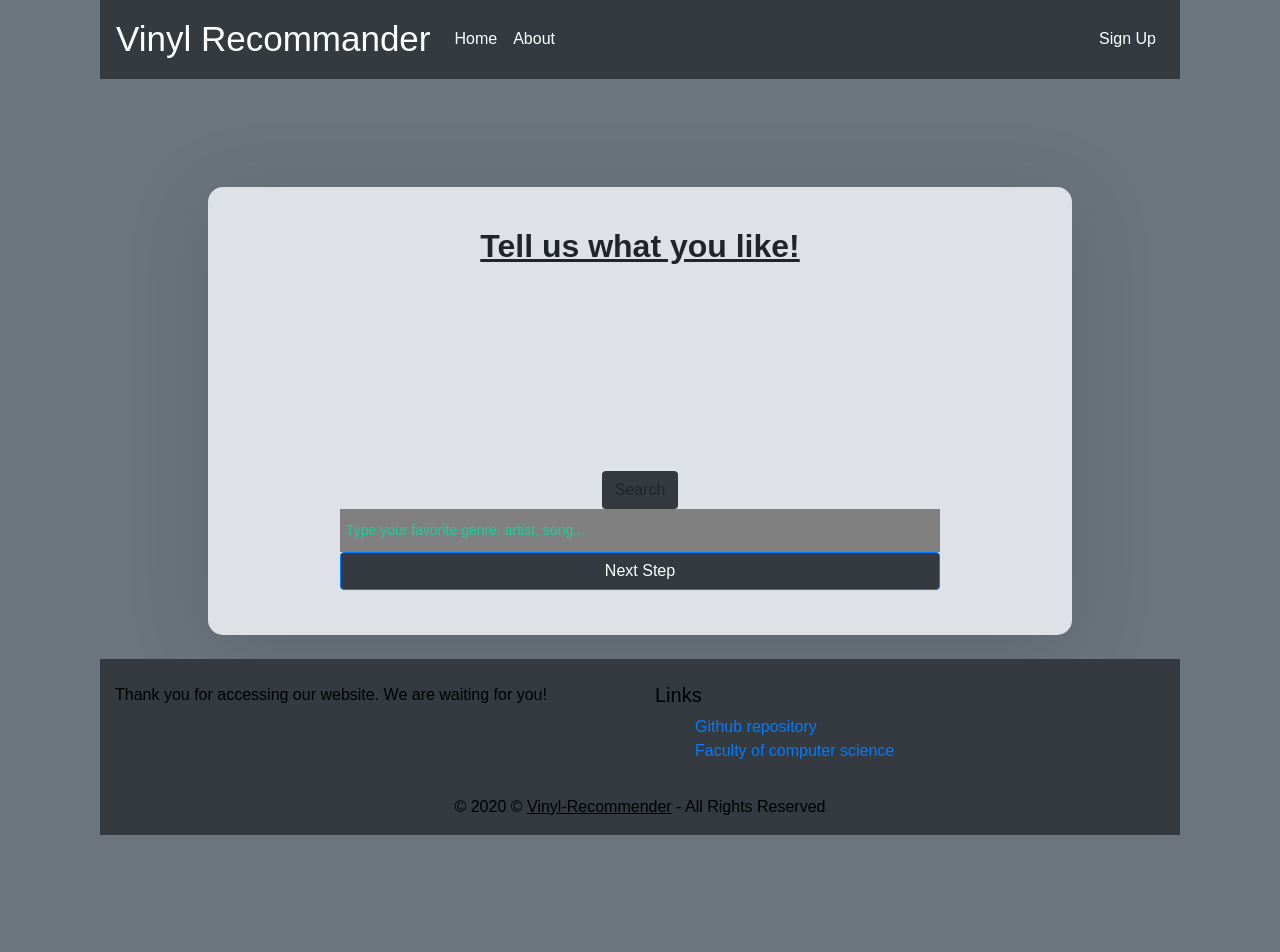
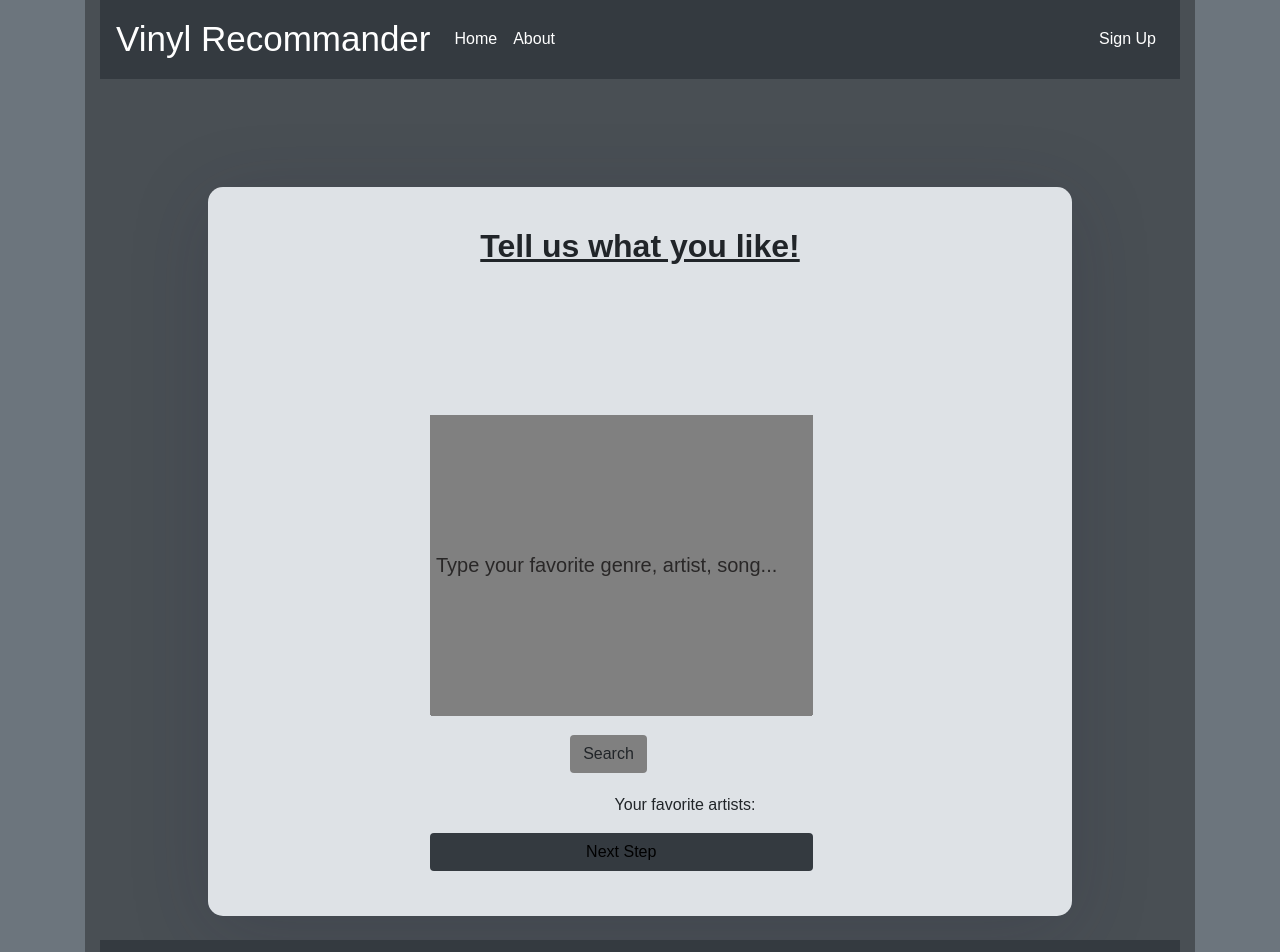
Before and after one commit to CiprianBodnar/Vinyl-Recommender-Tool, a React (Create React App) app in the folder vinyl-frontend/: page /form in a window 1280 px wide. Shown: the top 952 px of the page. Before the commit the page ends 835 px from the top, so only its background shows below. Built offline with nearby package versions, Linux system fonts and the light colour scheme.

Commit message:
Semifinal2

```diff
--- a/vinyl-frontend/src/components/AutoCompleteText.css
+++ b/vinyl-frontend/src/components/AutoCompleteText.css
@@ -1,20 +1,37 @@
+.App{
+    margin-left: 90px;
+}
 .AutoCompleteText{
-    width: 100%;
+    width: 75%;
+    height: 300px;
     border: 1px solid grey;
     box-shadow: 0 0 0 1px rgba(0,0,0,.1), 0 2px 4x 1px rgba(0,0,0,.18);
     font-family: Arial, Helvetica, sans-serif;
-    font-size: 14px;
-    color:  #1ecd97;
+    font-size: 25px;
+    color:  red;
 }
 .AutoCompleteText ::placeholder{
-    color:  #1ecd97;
+    color:  rgb(41, 39, 39);
+}
+
+.button-next{
+    width: 75%;
+    color:black;
+}
+
+.button-search{
+    margin-top: 20px;
+    margin-bottom: 20px;
+    margin-right:30%;
+    background-color: gray !important;
 }
 .AutoCompleteText input{
     width:  100%;
+    height: 300px;
     border: none;
     font-family: Arial, Helvetica, sans-serif;
-    font-size: 14px;
-    color:  #1ecd97;
+    font-size: 20px;
+    color:  black;
     padding: 10px 5px;
     box-sizing: border-box;
     outline: none;
@@ -27,7 +44,7 @@
     margin: 0;
     padding: 0;
     border-top: 1px solid grey;
-    color:#1ecd97;
+    color:black;
 }
 
 .AutoCompleteText ul::before{
@@ -40,7 +57,7 @@
 
 .AutoCompleteText li:hover{
     text-decoration:  underline;
-    background-color: #1ecd97;
+    background-color: grey;
     color:black;
 
 }
--- a/vinyl-frontend/src/components/AutoCompleteText.js
+++ b/vinyl-frontend/src/components/AutoCompleteText.js
@@ -8,6 +8,10 @@ export default class AutoCompleteText extends React.Component{
         this.state={
             suggestions: [],
             text : '',
+            artistpref : '',
+            genrepref : '',
+            songpref : '',
+            albumpref : ''
         };
     }
 
@@ -20,7 +24,6 @@ export default class AutoCompleteText extends React.Component{
             suggestions = items.sort().filter(v => regex.test(v));
         }
             this.setState(() => ({suggestions,text:value}));
-            //console.log("value",value);
     }
 
     suggestionSelected(value){
@@ -80,17 +83,17 @@ export default class AutoCompleteText extends React.Component{
            console.log("search genres: ",genre_array);
            console.log("search artists: ",artist_array);
 
-        //    localStorage.clear('artistsPref');
-        //    localStorage.clear('genrePref');
-        //    localStorage.clear('album_array');
-        //    localStorage.clear('song_array');
+           this.setState({
+              artistpref : artist_array,
+              genrePref : genre_array,
+              songpref : song_array,
+              albumpref : album_array
+            })
 
            localStorage.setItem('artistsPref', JSON.stringify(artist_array));
            localStorage.setItem('genrePref', JSON.stringify(genre_array));
            localStorage.setItem('album_array', JSON.stringify(album_array));
            localStorage.setItem('song_array', JSON.stringify(song_array));
-
-
 
            console.log("search songs: ",song_array);
            console.log("search albums: ",album_array);
@@ -196,19 +199,17 @@ export default class AutoCompleteText extends React.Component{
         const{text}=this.state;
         return(
             <div className="App">
-            <button className="btn btn--loginApp-link" onClick={() => {this.string()}}>
-            Search
-                  </button>
-
-
-           <div className="AutoCompleteText">
-
-               <input value={text} placeholder="Type your favorite genre, artist, song..." onChange={this.onTextChanged} type="text" />
-               {this.renderSuggestions()}
-
-           </div>
-            <button onClick={handleFormSubmit} type="submit" className="btn btn-primary btn-block"> Next Step</button>
-
+                <div className="AutoCompleteText">
+                    <input value={text} placeholder='Type your favorite genre, artist, song... ' onChange={this.onTextChanged} type="textarea" />
+                    {this.renderSuggestions()}
+                </div>
+                <button className="btn btn--loginApp-link button-search" onClick={() => {this.string()}}>
+                        Search
+                    </button>
+                <div>
+                    <p>Your favorite artists: {this.state.artistpref}</p>
+                </div>
+                <button onClick={handleFormSubmit} type="submit" className="btn btn-block btn--loginApp-link button-next"> Next Step</button>
            </div>
         );
     }
--- a/vinyl-frontend/src/components/FormPreferences.js
+++ b/vinyl-frontend/src/components/FormPreferences.js
@@ -31,13 +31,12 @@ export default class FormPreferences extends Component {
 
 
     return (
-        <Container>
+        <Container style={{backgroundColor: '#00000054'}}>
             <NavigationHome />
             <form method="GET" style={formm}>
                 <div >
                     <h2 style={{"fontWeight":"bold", "textDecoration":"underline",  "textAlign":"center"}}>Tell us what you like!</h2>
                 </div>
-                <br/><br/>
 
                 <div className="App-Component">
                 <AutoCompleteText items={musicGenres}/>
--- a/vinyl-frontend/src/components/NavigationLogged.js
+++ b/vinyl-frontend/src/components/NavigationLogged.js
@@ -25,7 +25,7 @@ export default class Navigation extends Component{
                 <Navbar.Collapse className="justify-content-end">
                     <Nav>
                         <NavDropdown title="My profile" id="basic-nav-dropdown">
-                            <NavDropdown.Item href="/profile/collection">Collection</NavDropdown.Item>
+                            <NavDropdown.Item href="/profile/user">Recommandations</NavDropdown.Item>
                             <NavDropdown.Item href="/home">Sign Out</NavDropdown.Item>
                         </NavDropdown>
                     </Nav>
--- a/vinyl-frontend/src/components/NewSearch.js
+++ b/vinyl-frontend/src/components/NewSearch.js
@@ -31,7 +31,7 @@ export default class NewSearch extends Component {
 
 
     return (
-        <Container>
+        <Container style={{backgroundColor: '#00000054'}}>
             <NavigationLogged />
             <form method="GET" style={formm}>
                 <div >
--- a/vinyl-frontend/src/views/profile/Profile.js
+++ b/vinyl-frontend/src/views/profile/Profile.js
@@ -13,10 +13,6 @@ export default class Profile extends Component {
   constructor(props){
     super(props);
         this.state = {
-          // artistsPref : JSON.parse(localStorage.getItem('artistsPref')),
-          // genrePref : JSON.parse(localStorage.getItem('genrePref')),
-          // album_array : JSON.parse(localStorage.getItem('album_array')),
-          // song_array : JSON.parse(localStorage.getItem('song_array')),
           initialStateSearch: "Search details for an artist...",
           currentArtist: '',
           genreRec_name : 'By preferred genres',
@@ -29,15 +25,19 @@ export default class Profile extends Component {
           artistRec_foll : '',
           artistRec_genre : '',
           artistRec_image : 'https://images.freeimages.com/images/large-previews/506/my-turntable-2-1424358.jpg',
+          artistsPref : JSON.parse(localStorage.getItem('artistsPref')),
+          genrePref : JSON.parse(localStorage.getItem('genrePref')),
+          album_array : JSON.parse(localStorage.getItem('album_array')),
+          song_array : JSON.parse(localStorage.getItem('song_array'))
   };
   }
-  changeArtist(currentArtist){
-    this.setState({currentArtist});
+  changeArtist(newArtist){
+    this.setState({currentArtist : newArtist});
   }
+
 
   getSearchArtist = async (artistName) => {
 
-    // var idUser = localStorage.getItem('id_user');
     var url = 'http://localhost:8000/api/sparql/artist/details?artistName=';
     url = url + artistName;
 
@@ -227,11 +227,12 @@ getArtistSparql = async()=>{
             <MusicSoundcloud/>
             <br/><br/>
             <Container>
-                {/* <div class="search-box">
+                <div className="search-box">
                     <form>
-                      <input type="text" placeholder={this.state.initialStateSearch} onChange={this.changeArtist.bind(this, 'currentText')} />
+                      <input type="text" placeholder={this.state.initialStateSearch} onChange={this.changeArtist.bind(this)} />
+                      <button onClick={() => {this.changeArtist.bind(this); this.getSearchArtist(this.state.currentArtist)}}>Search</button>
                     </form>
-                </div> */}
+                </div>
                 <div className="card card-image" style={{backgroundImage: "url("+Background+")"}}>
 
                       <div className="text-white text-center d-flex align-items-center rgba-black-strong py-5 px-4">
@@ -244,10 +245,10 @@ getArtistSparql = async()=>{
                       <button onClick={() => {this.getGenreSparql(); this.getArtistSparql();}} type="submit" className="btn btn-primary btn-block"><strong>Let's see your recommandation!</strong></button>
 
                 </div> <br/>
-                {/* <p style={{color:'black'}}>Artists: {this.state.artistsPref}</p>
+                <p style={{color:'black'}}>Artists: {this.state.artistsPref}</p>
                 <p style={{color:'black'}}>Genres: {this.state.genrePref } </p>
                 <p style={{color:'black'}}>Songs: {this.state.song_array} </p>
-                <p style={{color:'black'}}>Albums: {this.state.album_array} </p>   */}
+                <p style={{color:'black'}}>Albums: {this.state.album_array} </p>
                 <div className="row">
                     <div className="col-md-6">
                       <div className="card text-center shadow">
```
